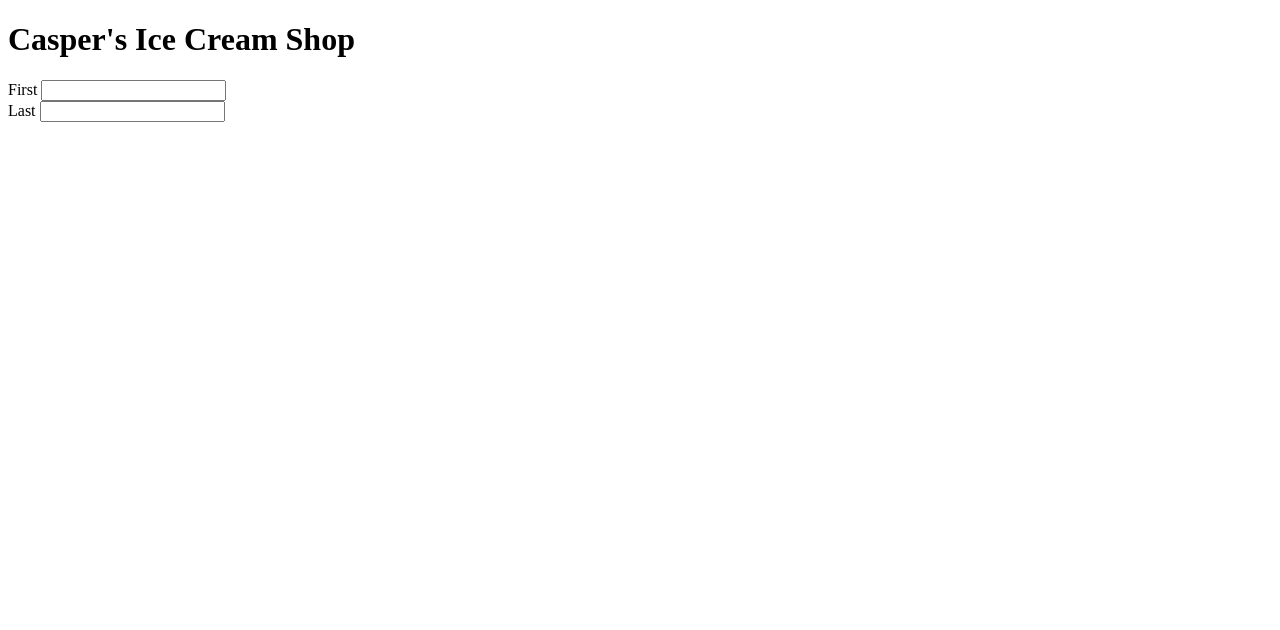
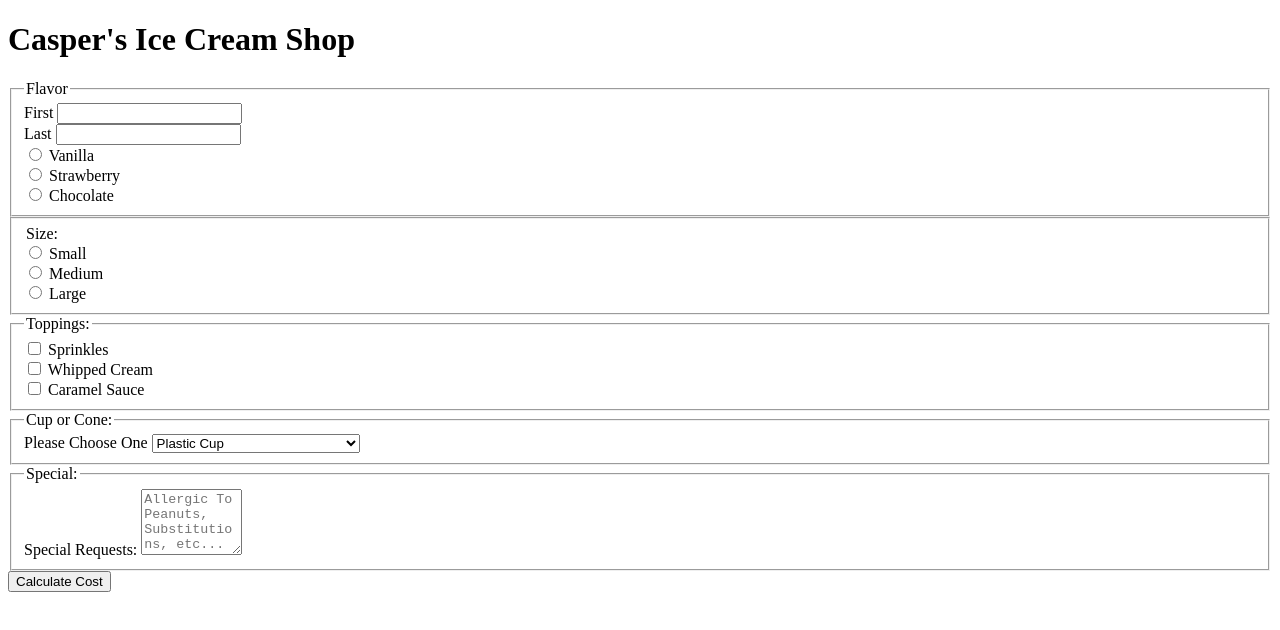
Before and after one commit to sealssss/inputTypess, a plain HTML site: page index.html in a window 1280 px wide. Drawn offline with Linux system fonts and the light colour scheme.

Commit message:
initial commit

```diff
--- a/index.html
+++ b/index.html
@@ -8,18 +8,82 @@
 <div class="container">
     <div class="content">
          <h1>Casper's Ice Cream Shop</h1>
-</div>
 <form>
     <div class="row">
-            <label id="firstname">First</label>
+        <fieldset>
+            <legend>Flavor</legend>
+            <div>
+        <label for="firstname">First</label>
         <input id="firstname" name="first_name" type="text">
     </div>
     <div>
-        <label id="lastname">Last</label>
+        <label for="lastname">Last</label>
         <input id="lastname" name="last_name" type="text">
     </div>
 </form>
         <div>
+            <input type="radio" id="vanilla" name="ice cream">
+            <label for="vanilla">Vanilla</label>
         </div>
+        <div>
+            <input type="radio" id="strawberry" name="ice cream">
+            <label for="vanilla">Strawberry</label>
+        </div>
+        <div>
+            <input type="radio" id="chocolate" name="ice cream">
+            <label for="vanilla">Chocolate</label>
+        </div>
+        </fieldset>
+        <div>
+            <fieldset>
+            <div>
+                    <legend>Size:</legend>
+                <input type="radio" id="small" name="Size">
+                <label for="small">Small</label>
+            </div>
+            <div> <input type="radio" id="Medium" name="Size">
+            <label for="Medium">Medium</label>
+            </div>
+
+            <div> <input type="radio" id="large" name="Size">
+                <label for="large">Large</label>
+            </div>
+            </fieldset>
+            <div>
+                <fieldset>
+                    <legend>Toppings:</legend>
+                <div>
+                    <div> <input type="checkbox" id="sprinkles" name="sprinkles" value="sprinkles">
+                        <label for="sprinkles">Sprinkles</label>
+                    </div>
+                    <div> <input type="checkbox" id="whippedcream" name="whippedcream" value="whippedcream">
+                        <label for="whippedcream">Whipped Cream</label>
+                        <div>
+                            <div> <input type="checkbox" id="camamel" name="carmel" value="carmel">
+                                <label for="camamel">Caramel Sauce</label>
+                            </div>
+                            </fieldset>
+                <fieldset>
+                    <legend>Cup or Cone:</legend>
+                            <div>
+                               <label for="container">Please Choose One</label>
+                                <select name="container" id="container">
+                                    <option value="cup">Plastic Cup</option>
+                                    <option value="sugar">Sugar Cone</option>
+                                    <option value="waffle">Waffle Cone</option>
+                                    <option value="dippedWaffle">Chocolate Dipped Waffle Clone</option>
+                                </select>
+                            </div>
+                </fieldset>
+                <fieldset>
+                    <legend>Special:</legend>
+                            <div>
+                                <label for="SpecialRequests">Special Requests:</label>
+                                <textarea id="SpecialRequests" name="SpecialRequests" rows="4" cols="10" placeholder = "Allergic To Peanuts, Substitutions, etc..."></textarea>
+                            </div>
+                            <div>
+                            </fieldset>
+                                <button type="button" onclick="alert('Free Today for our Grand Opening!')">Calculate Cost</button>
+
 </body>
 </html>
--- a/style.css
+++ b/style.css
@@ -20,3 +20,56 @@ input[type="text"], textarea, select{
     margin-bottom: 12px;
     color: #374151;
 }
+
+fieldset{
+    border: 1px solid #d1d5db;
+    border-radius: 6px;
+    width: fit-content;
+    margin-bottom: 16px;
+    padding: 12px;
+}
+
+fieldset legend{
+    font-size: 14px;
+    color: #374151;
+}
+
+input[type="checkbox"]{
+    display: inline-block;
+}
+
+input[type="checkbox"] ~ label, input[type="radio"] ~ label {
+    display: inline;
+}
+
+section{
+    margin-bottom: 16px;
+}
+
+section header{
+    margin-bottom: 8px;
+}
+
+.row {
+    display: flex;
+    gap: 16px;
+}
+
+
+.container{
+    max-width: 1300px;
+    margin: 0 auto;
+}
+
+.content{
+    box-shadow: 0 1px 3px 0 rgba(0 0 0  0.1), 0 1px 2px -1px rgba(0 0 0  0.1);
+    background: white;
+    padding: 20px;
+    border-radius: 12px;
+    width: 500px;
+}
+.center{
+    display: flex;
+    justify-content: center;
+    align-items: center;
+}
```
Lines whose indentation alone changed are shown as unchanged.
